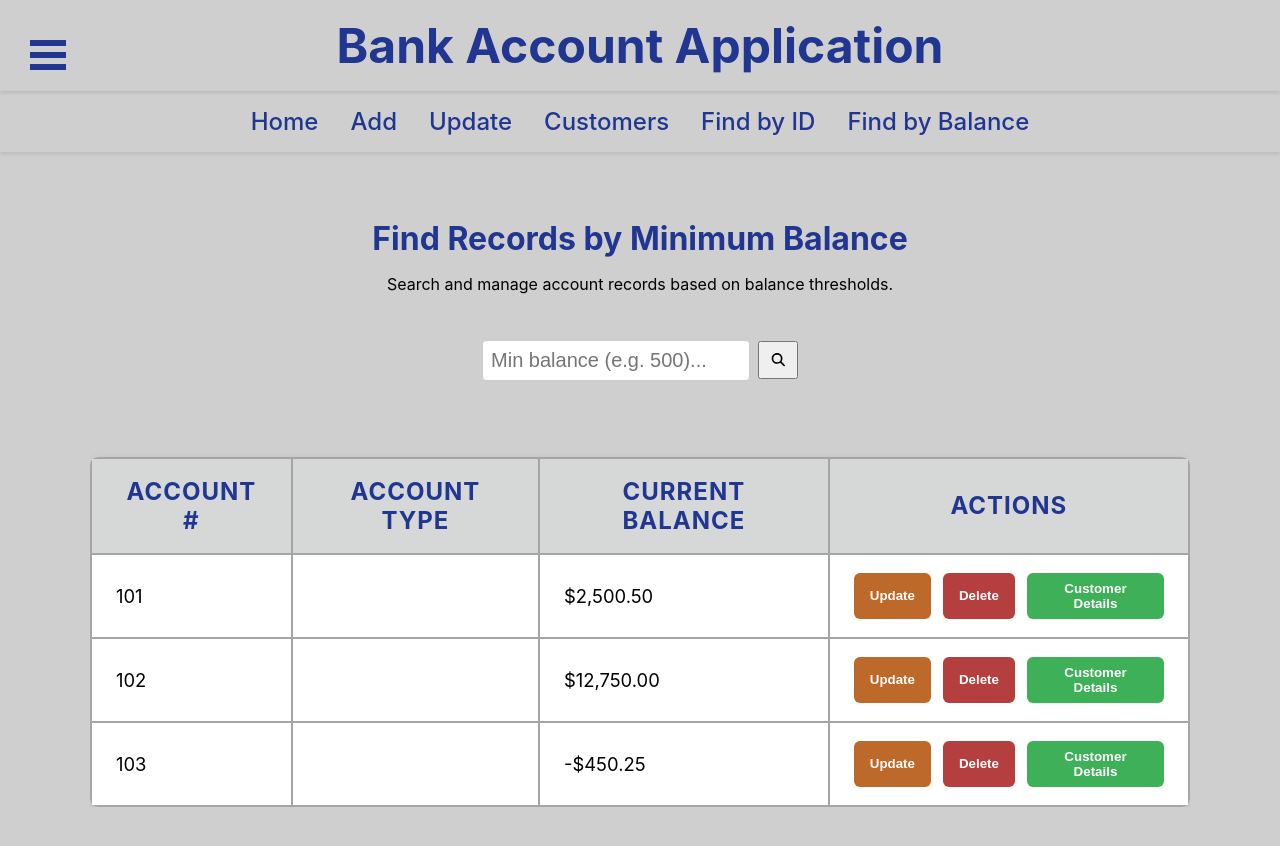
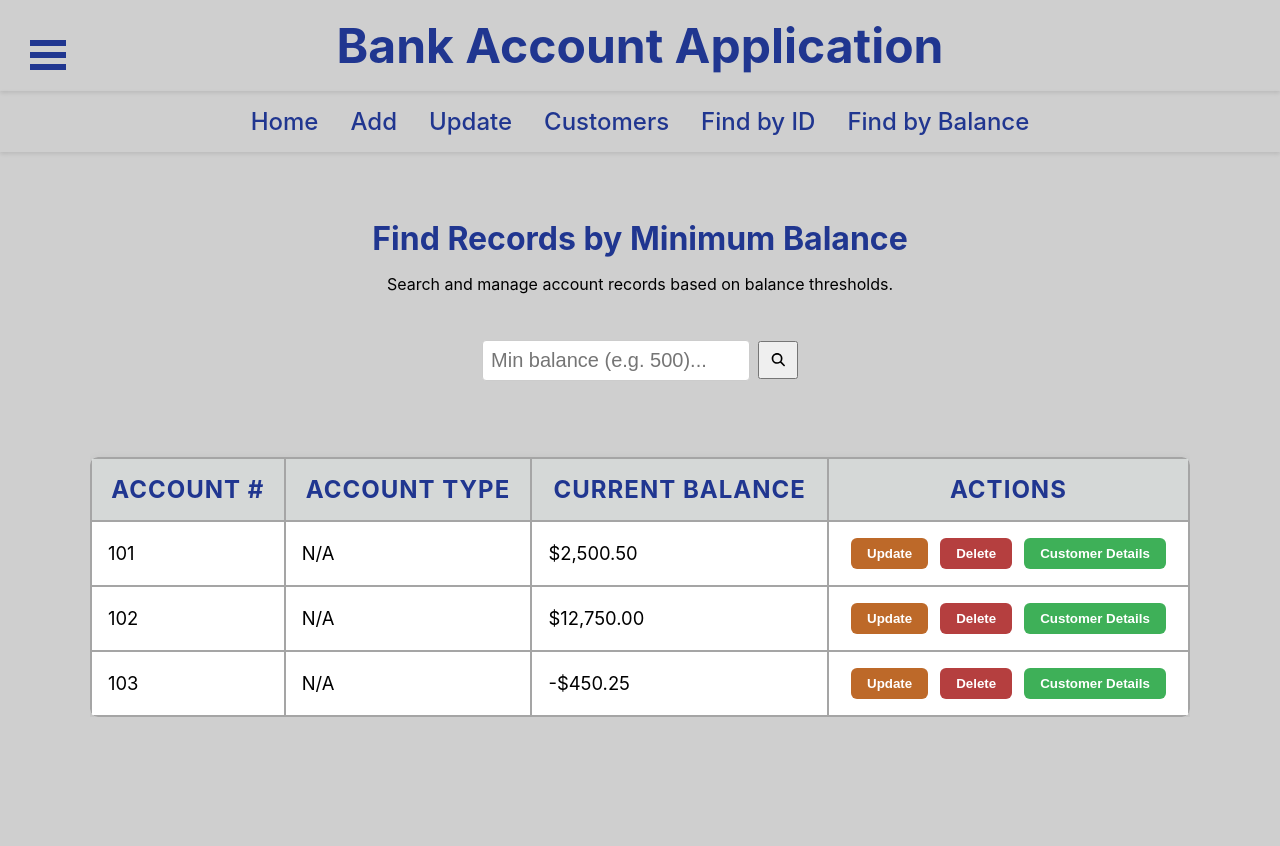
Before and after one commit to pateld-git/bank-account-customer-mgmt, a React (Create React App) app in the folder bank-web-development/: page /find-by-balance in a window 1280 px wide. After the commit the page ends 800 px from the top, so only its background shows below. Built offline with nearby package versions, Linux system fonts and the light colour scheme.

Commit message:
empty cell and padding changes

```diff
--- a/bank-web-development/src/components/organisms/Table/Table.css
+++ b/bank-web-development/src/components/organisms/Table/Table.css
@@ -17,7 +17,7 @@
 
 .custom-dashboard-table th,
 .custom-dashboard-table td {
-    padding: 18px 24px;
+    padding: 1rem;
     border-bottom: 1px solid #eee;
     border: 2px solid #a5a5a5;
 }
@@ -48,6 +48,9 @@
     display: flex;
     gap: 12px;
     justify-content: center;
-    /* This is the key for centering flex items */
     width: 100%;
 }
+
+td:empty::before {
+    content: "N/A";
+}
```
